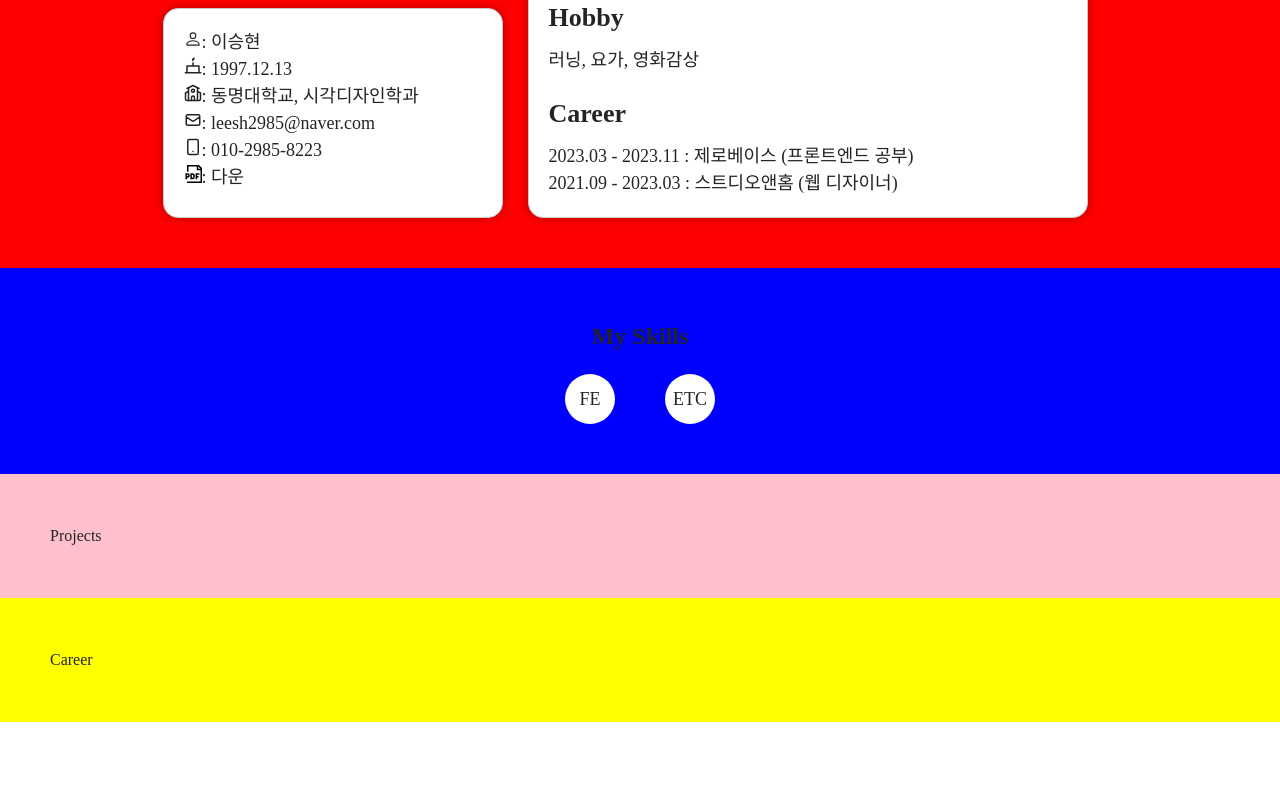
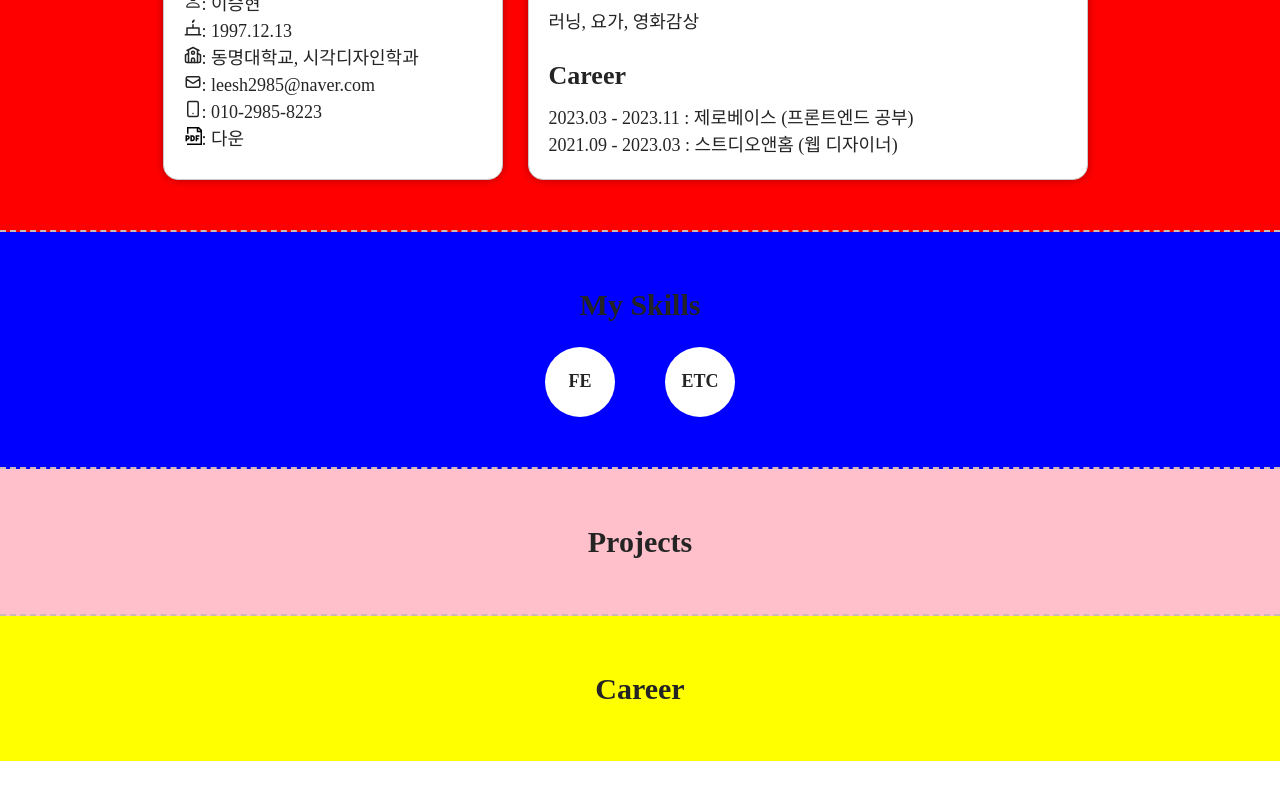
Before and after one commit to leesh2985/Portfolio, a React (Vite) app: page / in a window 1280 px wide. Shown: the part 1326-2126 px from the top of the page. Built offline with nearby package versions, Linux system fonts and the light colour scheme.

Commit message:
# Design : css 수정중

```diff
--- a/src/page/About.tsx
+++ b/src/page/About.tsx
@@ -73,6 +73,7 @@ const AboutContainer = styled.div`
   justify-content: center;
   padding: 50px;
   background: red;
+  border-bottom: 2px dashed #ceb8b8;
 `;
 
 const InfoContainer = styled.div`
--- a/src/page/Career.tsx
+++ b/src/page/Career.tsx
@@ -1,13 +1,23 @@
 import styled from 'styled-components';
 
 export default function Career() {
-  return <CareerContainer>Career</CareerContainer>;
+  return (
+    <CareerContainer>
+      <CareerTitle>Career</CareerTitle>
+    </CareerContainer>
+  );
 }
 
 const CareerContainer = styled.div`
   width: 100%;
   display: flex;
   align-items: center;
+  justify-content: center;
   padding: 50px;
   background: yellow;
 `;
+
+const CareerTitle = styled.h2`
+  font-size: 30px;
+  font-weight: bold;
+`;
--- a/src/page/Projects.tsx
+++ b/src/page/Projects.tsx
@@ -1,13 +1,24 @@
 import styled from 'styled-components';
 
 export default function Projects() {
-  return <ProjectsContainer>Projects</ProjectsContainer>;
+  return (
+    <ProjectsContainer>
+      <ProjectsTitle>Projects</ProjectsTitle>
+    </ProjectsContainer>
+  );
 }
 
 const ProjectsContainer = styled.div`
   width: 100%;
   display: flex;
   align-items: center;
+  justify-content: center;
   padding: 50px;
   background: pink;
+  border-bottom: 2px dashed #ceb8b8;
 `;
+
+const ProjectsTitle = styled.h2`
+  font-size: 30px;
+  font-weight: bold;
+`;
--- a/src/page/Skill.tsx
+++ b/src/page/Skill.tsx
@@ -19,10 +19,11 @@ const SkillContainer = styled.div`
   flex-direction: column;
   padding: 50px;
   background: blue;
+  border-bottom: 2px dashed #ceb8b8;
 `;
 
 const SkillTitle = styled.h2`
-  font-size: 24px;
+  font-size: 30px;
   font-weight: bold;
 `;
 
@@ -40,9 +41,11 @@ const SkillItem = styled.li`
   margin-top: 20px;
   margin-right: 50px;
   background-color: #fff;
-  width: 50px;
-  height: 50px;
+  width: 70px;
+  height: 70px;
   border-radius: 100%;
+  font-weight: 600;
+  cursor: pointer;
 
   &:last-child {
     margin-right: 0px;
```
